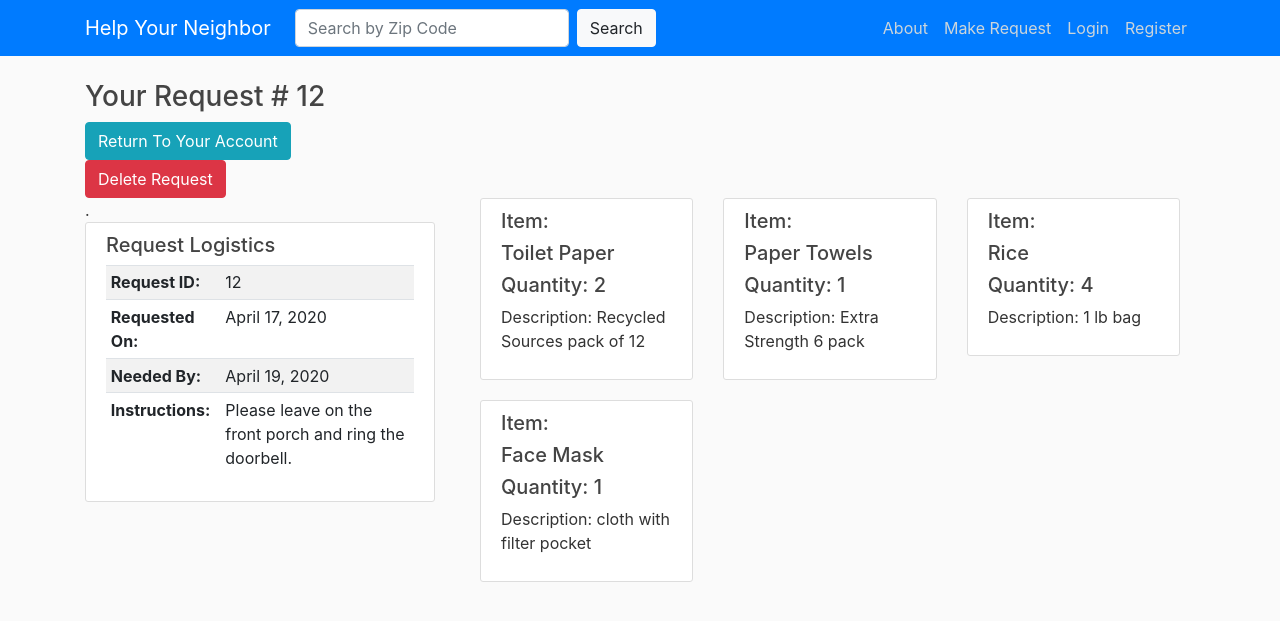
After one commit to stackdragon/Help-Your-Neighbor, a Flask app: page /displayRequest in a window 1280 px wide. The commit adds this page. Shown: the top 621 px of the page. Run offline with Flask 2, Linux system fonts and the light colour scheme; some libraries are stand-ins or nearby versions.

Commit message:
Creating Display Pages for Requests and Fulfillments
Display Fulfillment still broken because it won't iterate through items.....working on it

```diff
--- a/project/forms.py
+++ b/project/forms.py
@@ -2,7 +2,7 @@
 
 from flask_wtf import FlaskForm
 from datetime import date, datetime
-from wtforms import StringField, PasswordField, SubmitField, BooleanField, SelectField
+from wtforms import StringField, PasswordField, SubmitField, BooleanField, SelectField, HiddenField
 from wtforms.fields.html5 import DateField, DateTimeField, IntegerField
 from wtforms.validators import DataRequired, Length, Email, EqualTo, ValidationError, NumberRange, Optional
 from wtforms_components import DateRange
@@ -85,3 +85,11 @@ class UpdateForm(FlaskForm):
 	confirm_password = PasswordField('Confirm Password', validators=[DataRequired(), EqualTo('password')])
 	submit = SubmitField('Update')
 	#HOW TO WE ALLOW CURRENT EMAIL TO PERSIST BUT ALSO VERIFY NOT ALREADY IN SYSTEM FOR SOMEONE ELSE?
+
+class DeleteRequestForm(FlaskForm):
+	requestID = HiddenField('Request ID')
+	submit = SubmitField('Delete Request')
+
+class DeleteFulfillmentForm(FlaskForm):
+	fulfillmentID = HiddenField('Fulfillment ID')
+	submit = SubmitField('Delete Fulfillment')
--- a/project/routes.py
+++ b/project/routes.py
@@ -2,7 +2,7 @@
 from flask import render_template, url_for, flash, redirect, request
 
 # import wtForm classes for registration and login forms
-from project.forms import RegistrationForm, LoginForm, AddForm, UpdateForm
+from project.forms import RegistrationForm, LoginForm, AddForm, UpdateForm, DeleteRequestForm, DeleteFulfillmentForm
 
 # import User model needed for session validation
 from project.models import User
@@ -213,37 +213,6 @@ def account():
         flash(f'You are not yet logged in: Please log in to access the Account page', 'danger')
         return redirect(url_for('login'))
 
-    # create registration form object
-    form = UpdateForm()
-
-    # if registration form has been validly submitted
-    if form.validate_on_submit():
-
-        # hash the password that the user ended
-        hashed_pw = bcrypt.generate_password_hash(form.password.data).decode('utf-8')
-
-        db = get_db()
-
-        # set up db cursor
-        mycursor = db.cursor()
-
-        # run the query to add the user to the database
-        #PUT UPDATE QUERY HERE!
-
-        #query = f"INSERT INTO Users (userName, userEmail, userPW) VALUES ('{form.username.data}', '{form.email.data}', '{hashed_pw}');"
-        #mycursor.execute(query)
-
-        # commit the query
-        #db.commit()
-
-        mycursor.close()
-
-        # display success message if user successfully registered
-        flash(f'Your account has been updated', 'success')
-
-        # render homepage
-        return redirect(url_for('account'))
-
     #get acct info from server
     #sham data as a placeholder
     userInfo = {'username': 'enigMAN', 'firstName': 'Alan', 'lastName': 'Turing', 'userStreet': 'Hampton Road', 'userCity': 'Teddington', 'userState': 'EN', 'userZip': 'TW110', 'userPhone': '360-555-5555', 'userEmail': 'aturing@oregonstate.edu'}
@@ -268,11 +237,16 @@ def account():
         {'fulfillmentID': 8, 'fulfillDate': 'February 25, 2020'}
         ]
 
-    return render_template('account.html', form=form, title='Account', userInfo=userInfo, requests=requests, fulfillments=fulfillments)
+    return render_template('account.html', title='Account', userInfo=userInfo, requests=requests, fulfillments=fulfillments)
 
-#registration page route
+#update user information page route
 @app.route('/updateUser', methods=['GET', 'POST'])
 def updateUser():
+
+    # if user is not already logged in, send them to the login page
+    if not current_user.is_authenticated:
+        flash(f'You are not yet logged in: Please log in to update your information', 'danger')
+        return redirect(url_for('login'))
 
     # create registration form object
     form = UpdateForm()
@@ -306,3 +280,60 @@ def updateUser():
 
     # if no data has been submitted, display the registration page
     return render_template('updateUser.html', title='Update User Information', form = form)
+
+#Request display page route
+@app.route('/displayRequest', methods=['GET', 'POST'])
+def displayRequest():
+    #requestID = request.args.get('requestID')
+    form = DeleteRequestForm()
+    if form.validate_on_submit():
+        ##put sql query here to delete request by requestID
+        flash(f'Request Deleted', 'success')
+        return redirect(url_for('account'))
+
+    ##USE REQUEST ID TO MAKE QUERY
+    ##query DB here to get all item names, item descriptions, and item quantities assoc with that req
+    #second query that seomy returns the info assoc with request, like need by date and request date,
+    #instructions, and fulfilled boolean
+    ##faux data here for proof of concept for front end:
+    items = [
+    {'itemID': 35, 'itemName': 'Toilet Paper', 'itemDescription': 'Recycled Sources pack of 12', 'quantity': 2},
+    {'itemID': 45, 'itemName': 'Paper Towels', 'itemDescription': 'Extra Strength 6 pack', 'quantity': 1},
+    {'itemID': 122, 'itemName': 'Rice', 'itemDescription': '1 lb bag', 'quantity': 4},
+    {'itemID': 98, 'itemName': 'Face Mask', 'itemDescription': 'cloth with filter pocket', 'quantity': 1}
+    ]
+
+    requestData = {'requestID': 12, 'needByDate': 'April 19, 2020', 'requestDate': 'April 17, 2020', 'fulfilled': False, 'instructions': 'Please leave on the front porch and ring the doorbell.'}
+
+    # if no data has been submitted, display the registration page
+    return render_template('displayRequest.html', title='Your Request', items=items, requestData=requestData, form=form)
+
+#Fulfillment display page route
+@app.route('/displayFulfillment', methods=['GET', 'POST'])
+def displayFulfillment():
+
+    #fulfillmentID = request.args.get('fulfillmentID')
+
+    form = DeleteFulfillmentForm()
+    if form.validate_on_submit():
+        ##put sql query here to delete request by fulfillmentID
+        flash(f'Fulfillment Deleted', 'success')
+        return redirect(url_for('account'))
+
+    ##USE FULFILLMENT ID TO MAKE QUERY
+    ##query DB here to get all fulfillment data
+    ##second query that gives all request and assoc user info for each request fulfilled on that fulfillment
+    ##faux data here for proof of concept for front end:
+
+    fulfillmentData = {'fulfillmentID': 25, 'fulfillDate': 'April 19, 2020'}
+
+    requestData = [
+    {'requestID': 12, 'needByDate': 'April 19, 2020', 'requestDate': 'April 17, 2020', 'instructions': 'Please leave on the front porch and ring the doorbell.', 'username': 'enigMAN', 'firstName': 'Alan', 'lastName': 'Turing', 'userStreet': 'Hampton Road', 'userCity': 'Teddington', 'userState': 'EN', 'userZip': 'TW110', 'userPhone': '360-555-5555', 'userEmail': 'aturing@oregonstate.edu', 'count': 4,
+    'items':[{'itemID': 35, 'itemName': 'Toilet Paper', 'itemDescription': 'Recycled Sources pack of 12', 'quantity': 2}, {'itemID': 45, 'itemName': 'Paper Towels', 'itemDescription': 'Extra Strength 6 pack', 'quantity': 1}, {'itemID': 122, 'itemName': 'Rice', 'itemDescription': '1 lb bag', 'quantity': 4}, {'itemID': 98, 'itemName': 'Face Mask', 'itemDescription': 'cloth with filter pocket', 'quantity': 1}]
+    },
+    {'requestID': 3, 'needByDate': 'March 8, 2020', 'requestDate': 'March 1, 2020', 'instructions': 'I am a vegan, so anything animal-free is great', 'username': 'bigBrain', 'firstName': 'Albert', 'lastName': 'Einstein', 'userStreet': 'Hampton Road', 'userCity': 'Teddington', 'userState': 'EN', 'userZip': 'TW110', 'userPhone': '415-555-5555', 'userEmail': 'headhoncho@oregonstate.edu', 'count': 3,
+    'items':[{'itemID': 35, 'itemName': 'Toilet Paper', 'itemDescription': 'Recycled Sources pack of 12', 'quantity': 2}, {'itemID': 135, 'itemName': 'Chalk', 'itemDescription': 'White Box 12ct', 'quantity': 2}, {'itemID': 67, 'itemName': 'Hair Spray', 'itemDescription': 'Extra Strength', 'quantity': 1}]
+    }
+    ]
+    # if no data has been submitted, display the registration page
+    return render_template('displayFulfillment.html', title='Your Request', fulfillmentData=fulfillmentData, requestData=requestData, form=form)
--- /dev/null
+++ b/project/templates/displayRequest.html
@@ -0,0 +1,55 @@
+{% extends "layout.html" %}
+{% block content %}
+<h3 class="h3">Your Request # {{requestData.requestID}}</h3>
+<a href="{{url_for('account')}}" class="btn btn-info" role="button">Return To Your Account</a>
+<form method=post name="deleteRequest"	action="{{url_for('displayRequest')}}">
+	{{ form.hidden_tag() }}
+    {{ form.requestID(value='{{requestData.requestID}}') }}
+    <input type=submit value="Delete Request" class="btn btn-danger">
+</form>
+
+<div class="row">
+	<div class="col-md-4">
+		.<div class="content-section">
+			<h5>Request Logistics</h5>
+			<table class="table table-striped table-sm table-responsive-sm">
+			  <tbody>
+				  	<tr>
+				      <th scope="row">Request ID:</th>
+				      <td>{{requestData.requestID}}</td>
+				    </tr>
+				    <tr>
+				      <th scope="row">Requested On:</th>
+				      <td>{{requestData.requestDate}}</td>
+				    </tr>
+				    <tr>
+				      <th scope="row">Needed By:</th>
+				      <td>{{requestData.needByDate}}</td>
+				    </tr>
+				    <tr>
+				      <th scope="row">Instructions:</th>
+				      <td>{{requestData.instructions}}</td>
+				    </tr>
+			  </tbody>
+			</table>
+		</div>
+	</div>
+	<div class="col-md-8">
+	  	<div class="container">
+				<div class="row">
+					{% for item in items %}
+				<div class="col col-sm-6 col-md-4">
+	  				<div class="content-section">
+	  					<h5>Item:</h5>
+	  					<h5>{{ item.itemName }}</h5>
+	  					<h5>Quantity: {{ item.quantity }}</h5>
+	  					<p>Description: {{ item.itemDescription }}</p>
+	  				</div>
+				</div>
+				{% endfor %}
+				</div>
+		</div>
+	</div>
+</div>
+
+{% endblock content %}
```
Also changed, not shown: project/templates/account.html (+10 -5 lines), project/templates/displayFulfillment.html (added, +60 -0 lines).
